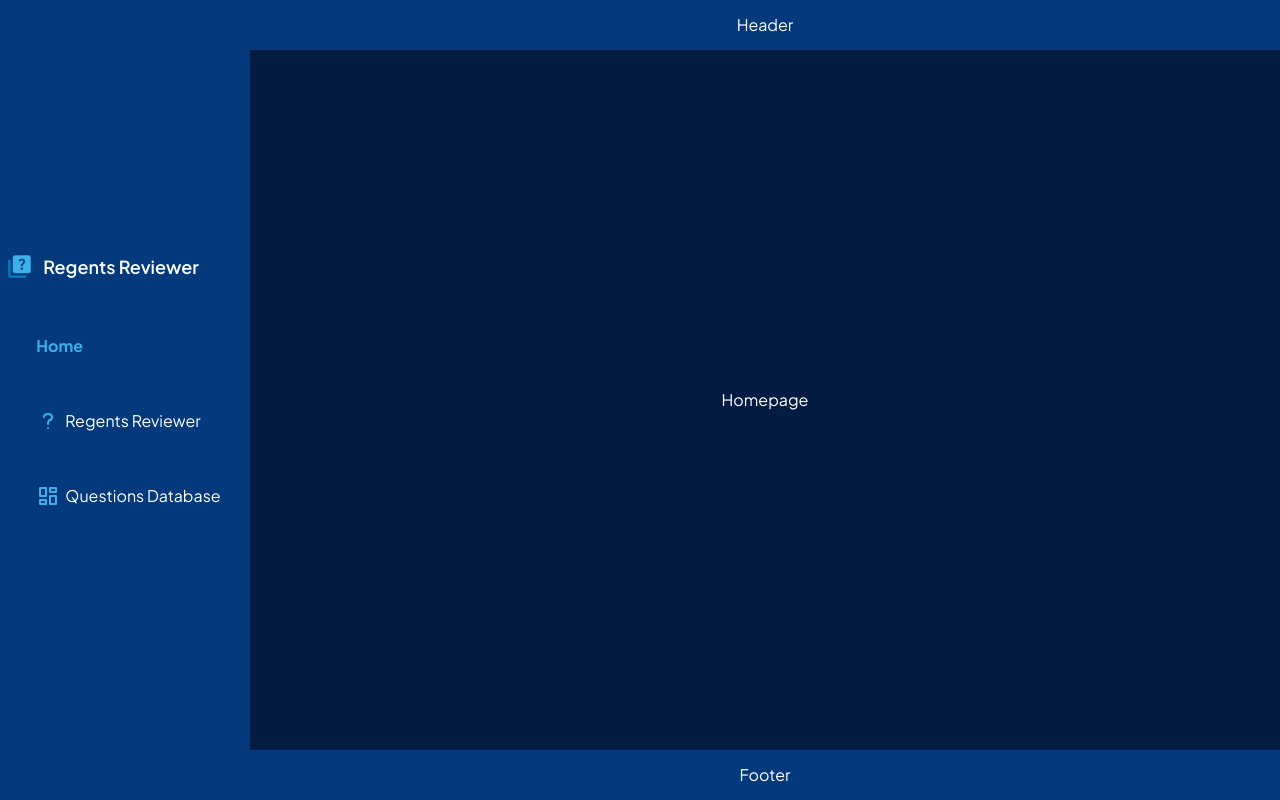
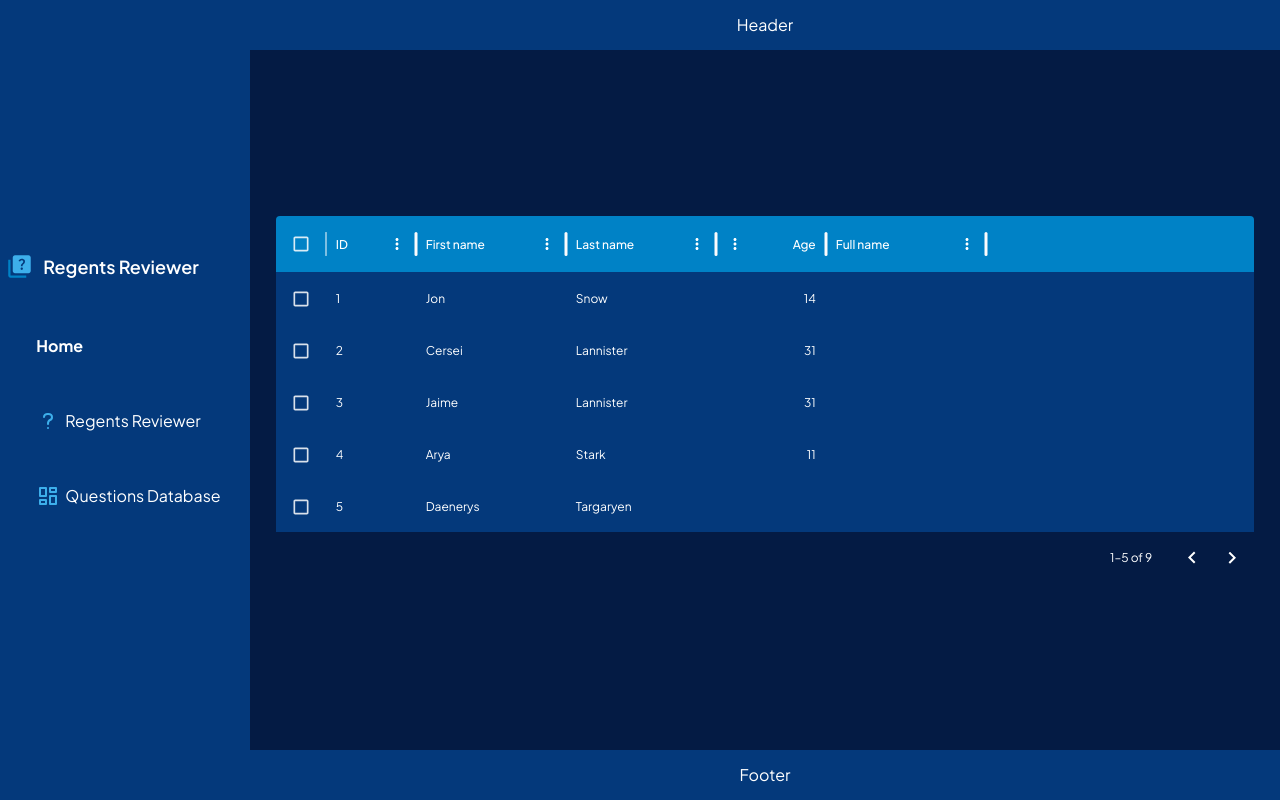
Before and after one commit to sj2245/Regents-Reviewer, a Next.js app: page / in a window 1280 px wide. Built offline with nearby package versions, Linux system fonts and the light colour scheme.

Commit message:
Importing mui data table

```diff
--- a/public/styles/_theme.scss
+++ b/public/styles/_theme.scss
@@ -139,6 +139,284 @@ nav {
   background: var(--darkMain);
 }
 
+.datagrid {
+  .MuiDataGrid-root {
+      border-width: 2px;
+      .MuiDataGrid-filler {
+          display: none;
+      }
+      .MuiCheckbox-root {
+          svg {
+              font-size: 20px;
+          }
+      }
+  }
+}
+
+// Theme Colors
+.light {
+  --main: var(--altMain);
+  --mainDark: var(--main);
+  --darkMain: var(--cardBg);
+  --labelColor: var(--main);
+  --drawerBorder: var(--fontColor);
+  --darkMain: var(--lightLabelColor);
+  header {
+      border-bottom: 1px solid var(--drawerBorder);
+  }
+  .logoContainer strong {
+      color: var(--darkMain) !important;
+  }
+  .sidebarPaper {
+      border-color: var(--drawerBorder);
+  }
+  // Menu Active
+  .MuiListItem-root {
+      .MuiButtonBase-root {
+          color: var(--darkMain);
+          &.Mui-selected {
+              color: var(--fontColor);
+              background: var(--mainDark);
+          }
+      }
+  }
+  .MuiListSubheader-root {
+      color: var(--labelColor);
+  }
+  .MuiInputLabel-root {
+      color: var(--labelColor);
+  }
+  // Questions
+  .MuiPaper-root, .MuiCard-root {
+      color: var(--darkMain);
+  }
+  .cardTitleBox {
+      color: var(--fontColor);
+  }
+  .MuiInputBase-root {
+      color: var(--darkMain);
+  }
+  .customFormField {
+      color: var(--darkMain);
+      background: var(--fontColor);
+      border: 1px solid var(--lightInputBorderColor);
+      &:hover {
+          border: 1px solid var(--darkMain);
+      }
+  }
+  .questionAndTopics {
+      color: var(--fontColor);
+  }
+  // DataGrid
+  .datagrid {
+      .MuiDataGrid-root {
+          border-width: 1px;
+          color: var(--darkMain);
+          border-color: transparent;
+          --DataGrid-rowBorderColor: transparent;
+          .MuiCheckbox-root {
+              svg {
+                  path {
+                      fill: var(--darkMain);
+                  }
+              }
+          }
+          .MuiTablePagination-displayedRows {
+              color: var(--darkMain);
+          }
+          .MuiIconButton-root {
+              color: var(--darkMain) !important;
+          }
+          .MuiDataGrid-cell {
+              &:focus {
+                  outline: 1px solid var(--darkMain);
+              }
+          }
+          // border-color: var(--darkBorder);
+          // --DataGrid-rowBorderColor: var(--darkBorder);
+      }
+  }
+  button {
+      &:hover {
+          .MuiTouchRipple-root {
+              background: var(--lightRipple);
+          }
+      }
+  }
+}
+
+.dark {
+  --main: var(--altMain);
+  --labelColor: var(--iconRight);
+  background: var(--bg) !important;
+  // Sidebar & Top Bar
+  header {
+      border-bottom: 1px solid var(--drawerBorder);
+  }
+  .fontColor {
+      color: var(--fontColor);
+  }
+  .blackButton {
+      &:hover {
+          background: black;
+      }
+  }
+  // Menu
+  // Menu Sub Headers
+  .MuiListSubheader-root {
+      color: var(--main);
+  }
+  // Menu Active
+  .MuiListItem-root {
+      .MuiButtonBase-root {
+          .menuIcon {
+              color: var(--main);
+              transition: none !important;
+          }
+          &.Mui-selected {
+              background: var(--mainDark);
+          }
+      }
+  }
+  h1, h2, h3, h4, h5, h6, p {
+      color: var(--fontColor);
+  }
+  .MuiInputLabel-root {
+      color: var(--main);
+  }
+  input {
+      color: var(--fontColor);
+      background: var(--darkMain);
+  }
+  // Navigation Links & Buttons
+  .button {
+      background: var(--altMain);
+  }
+  a, .actionBtn {
+      @extend .darkItem;
+  }
+  .profileMenu {
+      li, .MuiListItemIcon-root {
+          @extend .darkItem;
+      }
+  }
+  .noAccountBox {
+      background: var(--darkMain) !important;
+      .MuiButton-root {
+          background: var(--teal);
+          &:hover {
+              background: var(--bg) !important;
+          }
+      }
+  }
+  .geoDataFormTypesToggleBtn {
+      color: var(--fontColor);
+  }
+  button {
+      &:hover {
+          .MuiTouchRipple-root {
+              background: var(--darkRipple);
+          }
+      }
+  }
+  .drawerContainer {
+      border-right: 1px solid var(--drawerBorder);
+  }
+  .logoContainer {
+      color: var(--fontColor);
+  }
+  .darkItem {
+      transition: var(--transition);
+      color: var(--fontColor) !important;
+      &:hover {
+          background: var(--darkMain) !important;
+      }
+  }
+  // DataGrid
+  .datagrid {
+      .MuiDataGrid-root {
+          border: none;
+          color: var(--fontColor);
+          border-color: transparent;
+          background: var(--logoLeft);
+          --DataGrid-rowBorderColor: transparent;
+          --DataGrid-containerBackground: var(--Easy);
+          // --DataGrid-rowBorderColor: var(--fontColor);
+          .MuiCheckbox-root {
+              svg {
+                  path {
+                      fill: rgba(255,255,255,0.85);
+                  }
+              }
+          }
+          .MuiDataGrid-row {
+              background: var(--cardBg);
+          }
+          .MuiIconButton-root {
+              color: var(--fontColor) !important;
+          }
+          .MuiDataGrid-cell {
+              &:focus {
+                  outline: 1px solid var(--main);
+              }
+          }
+          .MuiDataGrid-cell--editing {
+              background: var(--cardBg);
+              &:focus-within {
+                  outline: 0;
+              }
+          }
+          .MuiDataGrid-withBorderColor {
+              border: none !important;
+          }
+      }
+  }
+  .apexcharts-menu-icon {
+      svg {
+          path {
+              &:last-child {
+                  fill: var(--fontColor);
+              }
+          }
+      }
+  }
+  .sidebarPaper, .mobileMenuPaper {
+      border-color: var(--cardBg);
+  }
+  // Cards & Paper Sheets
+  .MuiContainer-root, .apexcharts-tooltip, .apexcharts-tooltip-title {
+      background: var(--bg) !important;
+  }
+  .apexcharts-menu {
+      background: var(--cardBg);
+      border-color: var(--teal);
+      .apexcharts-menu-item {
+          transition: var(--transition);
+          &:hover {
+              background: var(--darkMain);
+          }
+      }
+  }
+  .apexcharts-tooltip, .apexcharts-theme-dark {
+      border: 1px solid var(--teal) !important;
+      .apexcharts-tooltip-title {
+          border-bottom-color: var(--teal) !important;
+      }
+  }
+  .MuiPaper-root {
+      color: var(--fontColor) !important;
+      &:not(.hasBackground) {
+          background: var(--cardBg) !important;
+      }
+  }
+  th, td {
+      border-color: var(--teal) !important;
+  }
+  .MuiTimelineConnector-root {
+      background: var(--teal);
+  }
+}
+
 @media (max-width: $mobileMenuBreakPointS) {
   aside {
     display: none !important;
--- a/src/app/components/page/page.tsx
+++ b/src/app/components/page/page.tsx
@@ -14,7 +14,7 @@ export class PageProps {
 
 export default function Page({ title, desc = description, children }: PageProps) {
   return (
-    <body className={`flex`}>
+    <body className={`regentsReviewerBody dark flex`}>
         {/* Page Head */}
         <HelmetProvider>
             <Helmet>
--- /dev/null
+++ b/src/app/components/questions/questions-table/question-table.tsx
@@ -0,0 +1,7 @@
+import Table from '../../table/table';
+
+export default function QuestionTable() {
+  return (
+    <Table />
+  )
+}
--- /dev/null
+++ b/src/app/components/table/table.tsx
@@ -0,0 +1,55 @@
+import Box from '@mui/material/Box';
+import { DataGrid, GridColDef } from '@mui/x-data-grid';
+
+export type DataGridOptions = {
+  rows?: any[];
+  columns?: GridColDef<(typeof defaultRows)[number]>[] | any[];
+}
+
+export const defaultRows = [
+    { id: 1, lastName: `Snow`, firstName: `Jon`, age: 14 },
+    { id: 2, lastName: `Lannister`, firstName: `Cersei`, age: 31 },
+    { id: 3, lastName: `Lannister`, firstName: `Jaime`, age: 31 },
+    { id: 4, lastName: `Stark`, firstName: `Arya`, age: 11 },
+    { id: 5, lastName: `Targaryen`, firstName: `Daenerys`, age: null },
+    { id: 6, lastName: `Melisandre`, firstName: `Red`, age: 150 },
+    { id: 7, lastName: `Clifford`, firstName: `Ferrara`, age: 44 },
+    { id: 8, lastName: `Frances`, firstName: `Rossini`, age: 36 },
+    { id: 9, lastName: `Roxie`, firstName: `Harvey`, age: 65 },
+];
+
+  export const defaultColumns = [
+    { field: `id`, headerName: `ID`, width: 90 },
+    { field: `firstName`, headerName: `First name`, width: 150, editable: true, },
+    { field: `lastName`, headerName: `Last name`, width: 150, editable: true, },
+    { field: `age`, headerName: `Age`, type: `number`, width: 110, editable: true, },
+    { field: `fullName`, headerName: `Full name`,
+      description: `This column has a value getter and is not sortable.`,
+      sortable: false, width: 160,
+      // valueGetter: (value?: any, row?: any) => `${row.firstName || ``} ${row.lastName || ``}`,
+    },
+];
+
+export default function Table({
+    rows = defaultRows,
+    columns = defaultColumns,
+  }: DataGridOptions) {
+    return (
+        <Box className={`datagrid dataGridBox`} sx={{ width: `95%`, margin: `0 auto` }}>
+            <DataGrid
+                rows={rows}
+                columns={columns}
+                checkboxSelection
+                pageSizeOptions={[5]}
+                disableRowSelectionOnClick
+                initialState={{
+                pagination: {
+                    paginationModel: {
+                        pageSize: 5,
+                    },
+                },
+            }}
+        />
+        </Box>
+    )
+}
--- a/src/app/page.tsx
+++ b/src/app/page.tsx
@@ -1,10 +1,10 @@
-import React from "react"
-import Page from "./components/page/page"
+import Page from "./components/page/page";
+import QuestionTable from "./components/questions/questions-table/question-table";
 
 export default function Home() {
   return (
     <Page title={`Home`} desc={`This is the Home Page`}>
-      Homepage
+      <QuestionTable />
     </Page>
   )
 }
--- a/src/app/shared/shared.tsx
+++ b/src/app/shared/shared.tsx
@@ -193,8 +193,9 @@ export const SpreadSheetQuestions = [
       "Alyssa said II and III because they each have three terms."
     ]
   }),
-]
+];
 
+console.log(`Spread Sheet Questions`, SpreadSheetQuestions);
 
 export default function SharedData({ children }: { children: React.ReactNode; }) {
 
```
Also changed, not shown: 1 other file (tests, documents, lock files or other folders).
